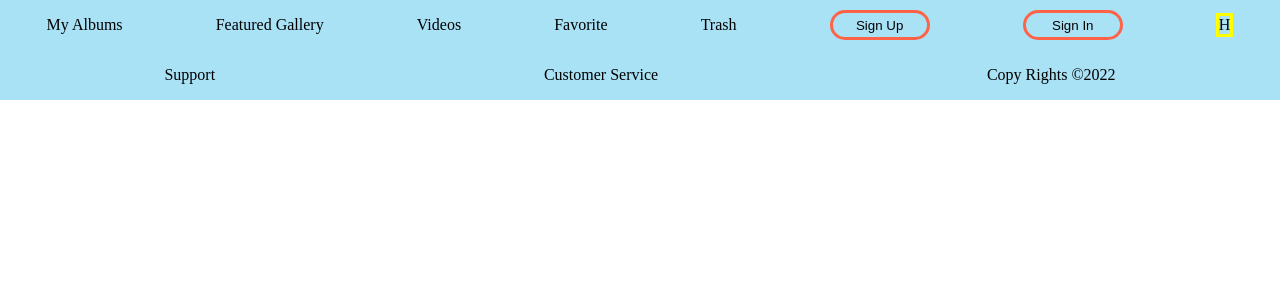
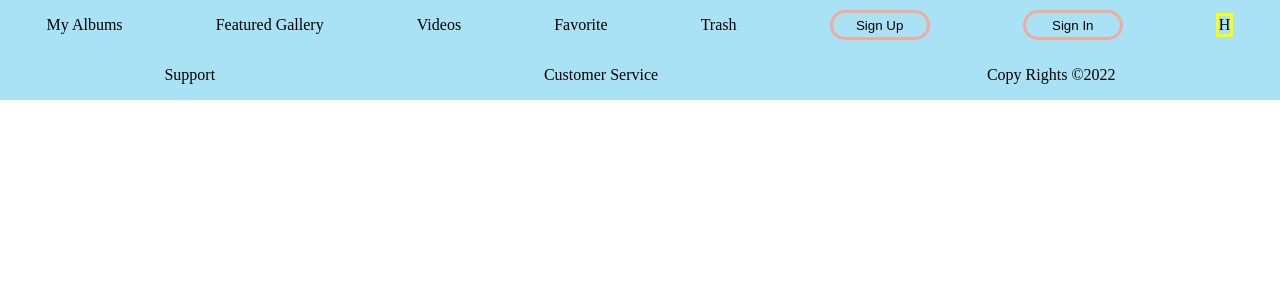
Before and after one commit to fidashn/newProject1, a React (Create React App) app: page / in a window 1280 px wide. Shown: the top 300 px of the page. Built offline with nearby package versions, Linux system fonts and the light colour scheme.

Commit message:
changed border color of the buttons

```diff
--- a/src/App.css
+++ b/src/App.css
@@ -24,7 +24,7 @@ height: 50px;
 button {
   color: black;
   background-color: transparent;
-  border: 3px tomato solid;
+  border: 3px rgb(243, 170, 157) solid;
   border-radius: 20px;
   height: 30px;
 }
```
